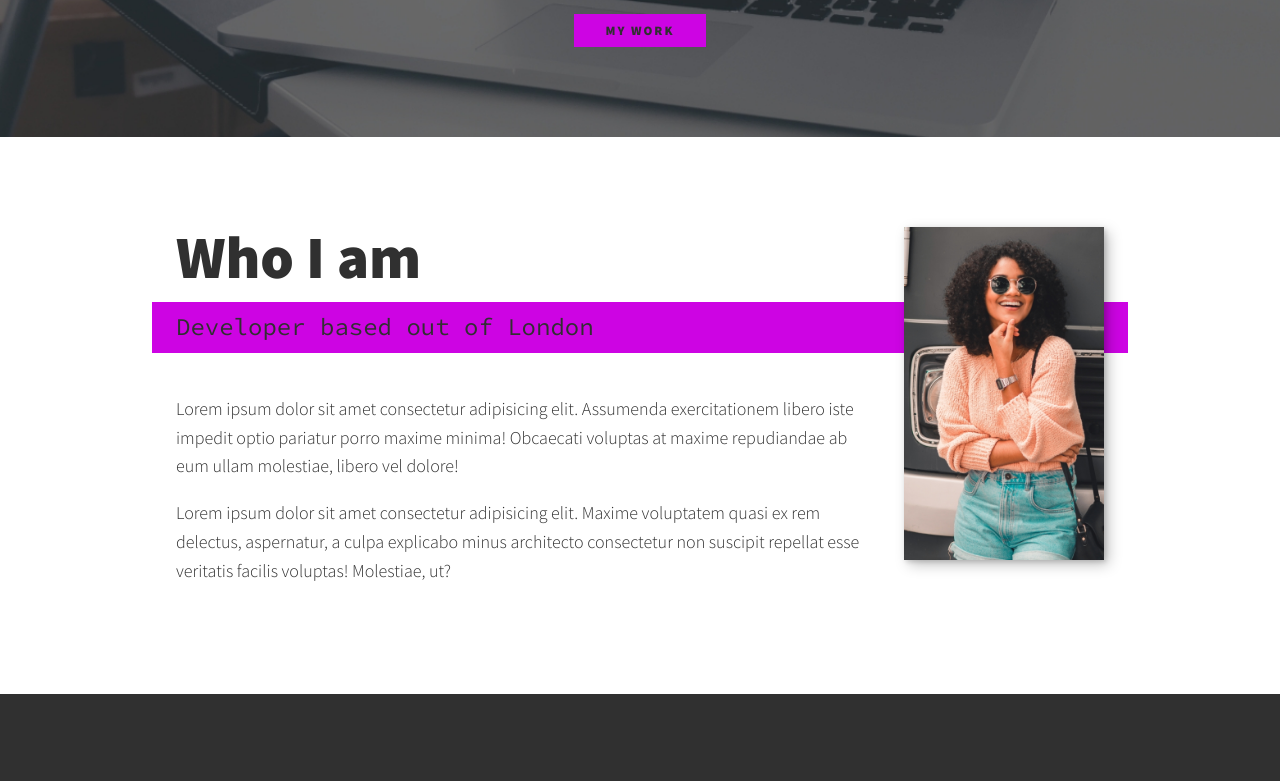
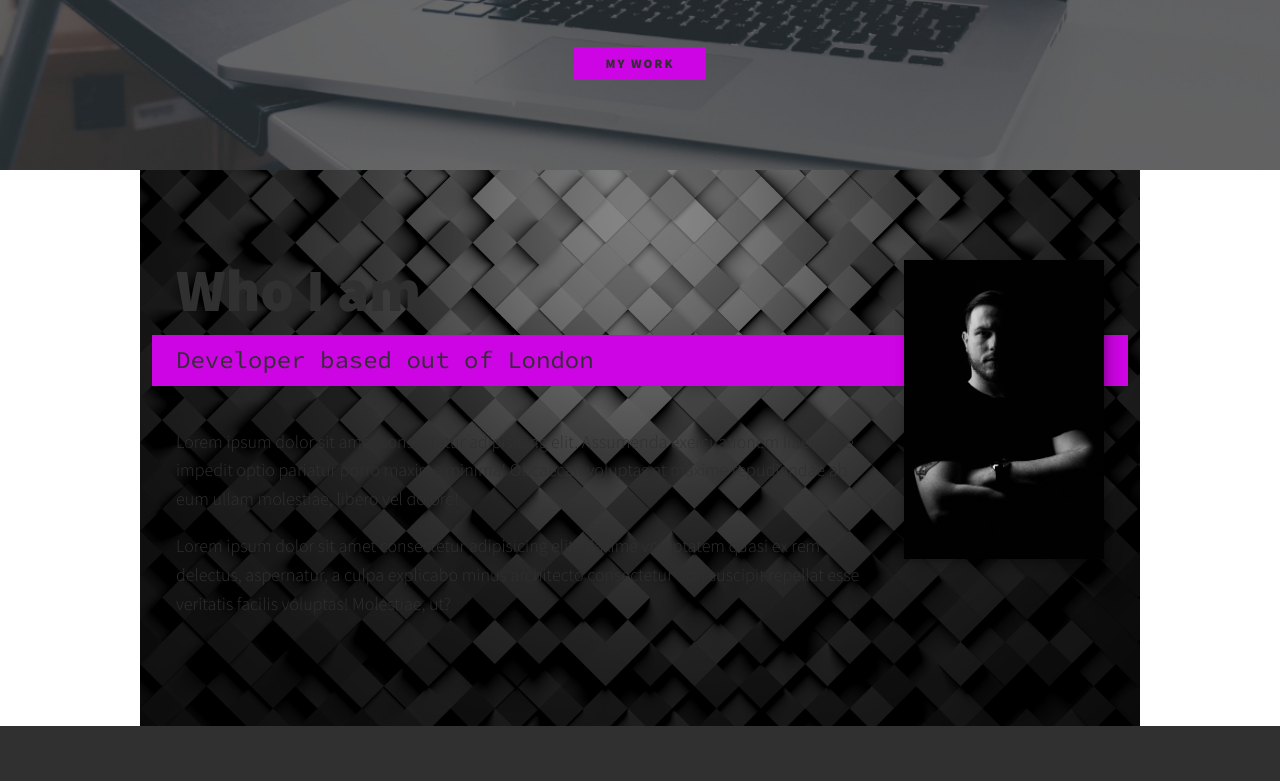
Before and after one commit to MattB1995/my_website, a website: page index.html in a window 1280 px wide. Shown: the part 1140-1921 px from the top of the page. Drawn offline with nearby package versions, Linux system fonts and the light colour scheme.

Commit message:
changed images, added different background, restyling website in progress

```diff
--- a/index.html
+++ b/index.html
@@ -22,7 +22,7 @@
     <body>
         <header>
             <div class="logo">
-                <img src="/img/devjane.png" alt="">
+                <img src="/img/BWMStudios-B2-logo-only.png" alt="">
             </div>
             <button class="nav-toggle" aria-label="toggle navigation">
                 <span class="hamburger"></span>
@@ -77,7 +77,7 @@
                 <p>Lorem ipsum dolor sit amet consectetur adipisicing elit. Maxime voluptatem quasi ex rem delectus, aspernatur, a culpa explicabo minus architecto consectetur non suscipit repellat esse veritatis facilis voluptas! Molestiae, ut?</p>
             </div>
 
-            <img src="/img/dev-jane-02.jpg" alt="Matt typing on a laptop inside a lorry" class="about-me__img">
+            <img src="/img/me1.jpg" alt="Matt typing on a laptop inside a lorry" class="about-me__img">
 
         </section>
 
--- a/public/css/styles.css
+++ b/public/css/styles.css
@@ -247,6 +247,7 @@ header {
 
 .intro {
     position: relative;
+    background-image: url('../img/AdobeStock_434104396.jpeg');
 
 }
 
@@ -342,6 +343,9 @@ header {
 .about-me {
     max-width: 1000px;
     margin: 0 auto;
+    background-image: url('../img/AdobeStock_434104396.jpeg');
+    background-size: cover;
+    background-position: center;
 
 }
 
```
Also changed, not shown: public/img/AdobeStock_434104396.jpeg (added), public/img/BWMStudios-B2-logo-only.png (added), public/img/dev-jane-01.jpg (deleted), public/img/dev-jane-02.jpg (deleted).
